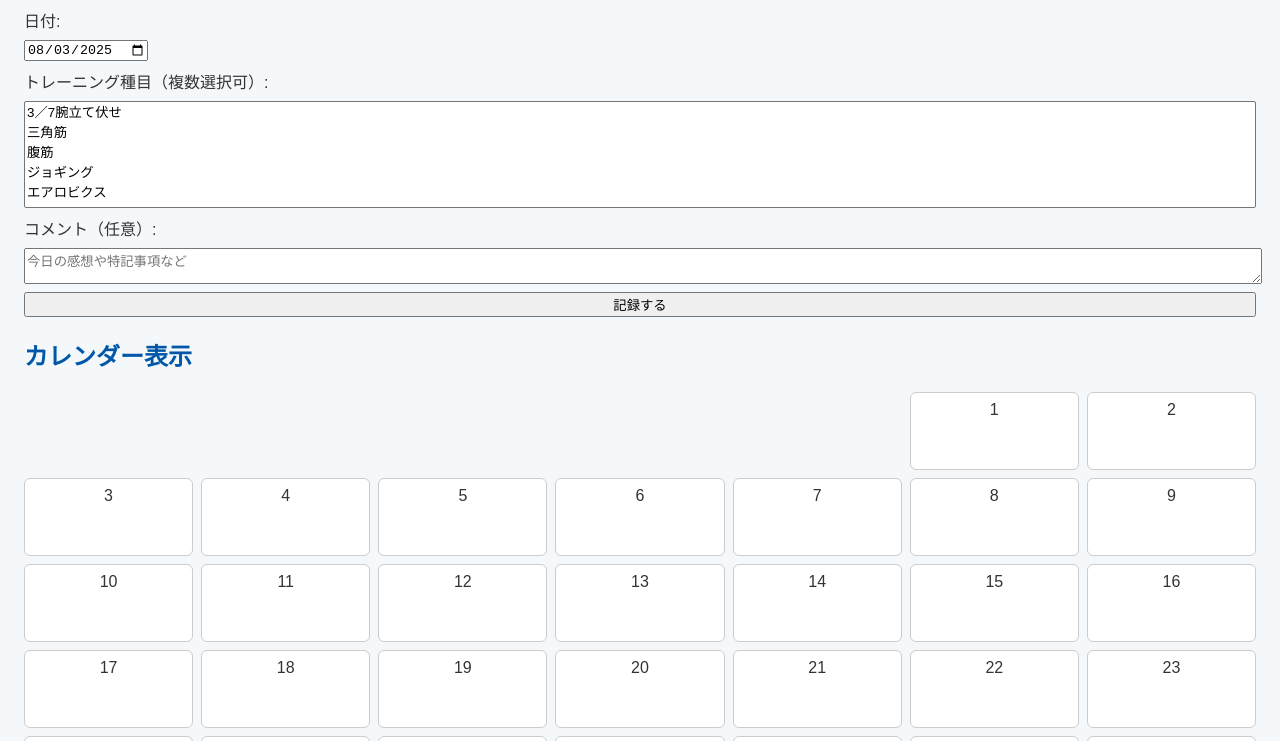
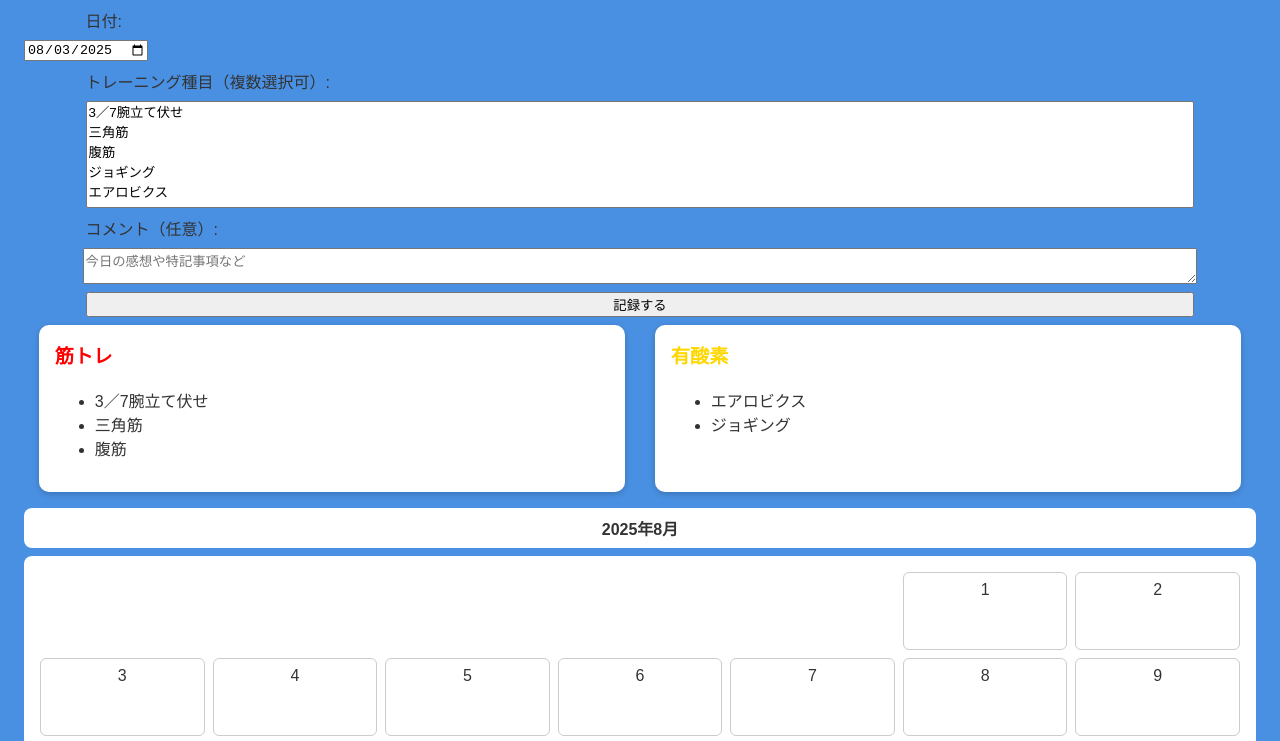
Before and after one commit to masavasc/training-tracker, a plain HTML site: page index.html in a window 1280 px wide. Shown: the part 105-846 px from the top of the page. Drawn offline with Linux system fonts and the light colour scheme.

Commit message:
Add files via upload

```diff
--- a/index.html
+++ b/index.html
@@ -8,25 +8,54 @@
     body {
       font-family: sans-serif;
       padding: 1rem;
-      background-color: #f4f8fb;
+      background-color: #4a90e2;
       color: #333;
     }
     h1, h2 {
-      color: #0057a7;
+      color: #fff;
+      text-align: center;
     }
     label, select, textarea, button {
       display: block;
-      margin: 0.5rem 0;
-      width: 100%;
+      margin: 0.5rem auto;
+      width: 90%;
     }
     select[multiple] {
       height: 8em;
+    }
+    .category-boxes {
+      display: flex;
+      justify-content: space-around;
+      margin-bottom: 1rem;
+    }
+    .box {
+      background: white;
+      border-radius: 10px;
+      padding: 1rem;
+      width: 45%;
+      box-shadow: 0 2px 6px rgba(0,0,0,0.2);
+    }
+    .box h3 {
+      margin-top: 0;
+      font-size: 1.2rem;
+    }
+    .calendar-title {
+      background: #fff;
+      color: #333;
+      padding: 0.5rem;
+      border-radius: 8px;
+      margin-bottom: 0.5rem;
+      text-align: center;
+      font-weight: bold;
     }
     .calendar {
       display: grid;
       grid-template-columns: repeat(7, 1fr);
       gap: 0.5rem;
-      margin-top: 1rem;
+      margin-top: 0.5rem;
+      background: #fff;
+      padding: 1rem;
+      border-radius: 8px;
     }
     .day {
       background: #fff;
@@ -49,11 +78,8 @@
       margin: 1px;
       border-radius: 50%;
     }
-    .dot.三角筋 { background: #007bff; }
-    .dot.腹筋 { background: #28a745; }
-    .dot.ジョギング { background: #ffc107; }
-    .dot.腕立て伏せ { background: #dc3545; }
-    .dot.エアロビクス { background: #6f42c1; }
+    .dot.筋トレ { background: red; }
+    .dot.有酸素 { background: yellow; }
     .details {
       margin-top: 1rem;
       background: #fff;
@@ -83,7 +109,25 @@
 
   <button onclick="saveRecord()">記録する</button>
 
-  <h2>カレンダー表示</h2>
+  <div class="category-boxes">
+    <div class="box">
+      <h3 style="color:red;">筋トレ</h3>
+      <ul>
+        <li>3／7腕立て伏せ</li>
+        <li>三角筋</li>
+        <li>腹筋</li>
+      </ul>
+    </div>
+    <div class="box">
+      <h3 style="color:gold;">有酸素</h3>
+      <ul>
+        <li>エアロビクス</li>
+        <li>ジョギング</li>
+      </ul>
+    </div>
+  </div>
+
+  <div class="calendar-title" id="calendarTitle"></div>
   <div class="calendar" id="calendar"></div>
 
   <div class="details" id="recordDetails">
@@ -96,16 +140,16 @@
     const menuInput = document.getElementById('menu');
     const noteInput = document.getElementById('note');
     const calendarDiv = document.getElementById('calendar');
+    const calendarTitle = document.getElementById('calendarTitle');
     const detailsDiv = document.getElementById('detailsContent');
 
     dateInput.valueAsDate = new Date();
 
-    function normalize(item) {
-      if (item.includes('三角筋')) return '三角筋';
-      if (item.includes('腹筋')) return '腹筋';
-      if (item.includes('ジョギング')) return 'ジョギング';
-      if (item.includes('腕立て')) return '腕立て伏せ';
-      if (item.includes('エアロビクス')) return 'エアロビクス';
+    function getCategory(item) {
+      const muscle = ['三角筋', '腹筋', '3／7腕立て伏せ'];
+      const cardio = ['ジョギング', 'エアロビクス'];
+      if (muscle.includes(item)) return '筋トレ';
+      if (cardio.includes(item)) return '有酸素';
       return 'その他';
     }
 
@@ -133,6 +177,7 @@
       const today = new Date();
       const year = today.getFullYear();
       const month = today.getMonth();
+      calendarTitle.textContent = `${year}年${month + 1}月`;
 
       const firstDay = new Date(year, month, 1);
       const lastDay = new Date(year, month + 1, 0);
@@ -157,7 +202,7 @@
           const seen = new Set();
           matched.forEach(m => {
             m.items.forEach(item => {
-              const cat = normalize(item);
+              const cat = getCategory(item);
               if (!seen.has(cat)) {
                 seen.add(cat);
                 const dot = document.createElement('div');
```
